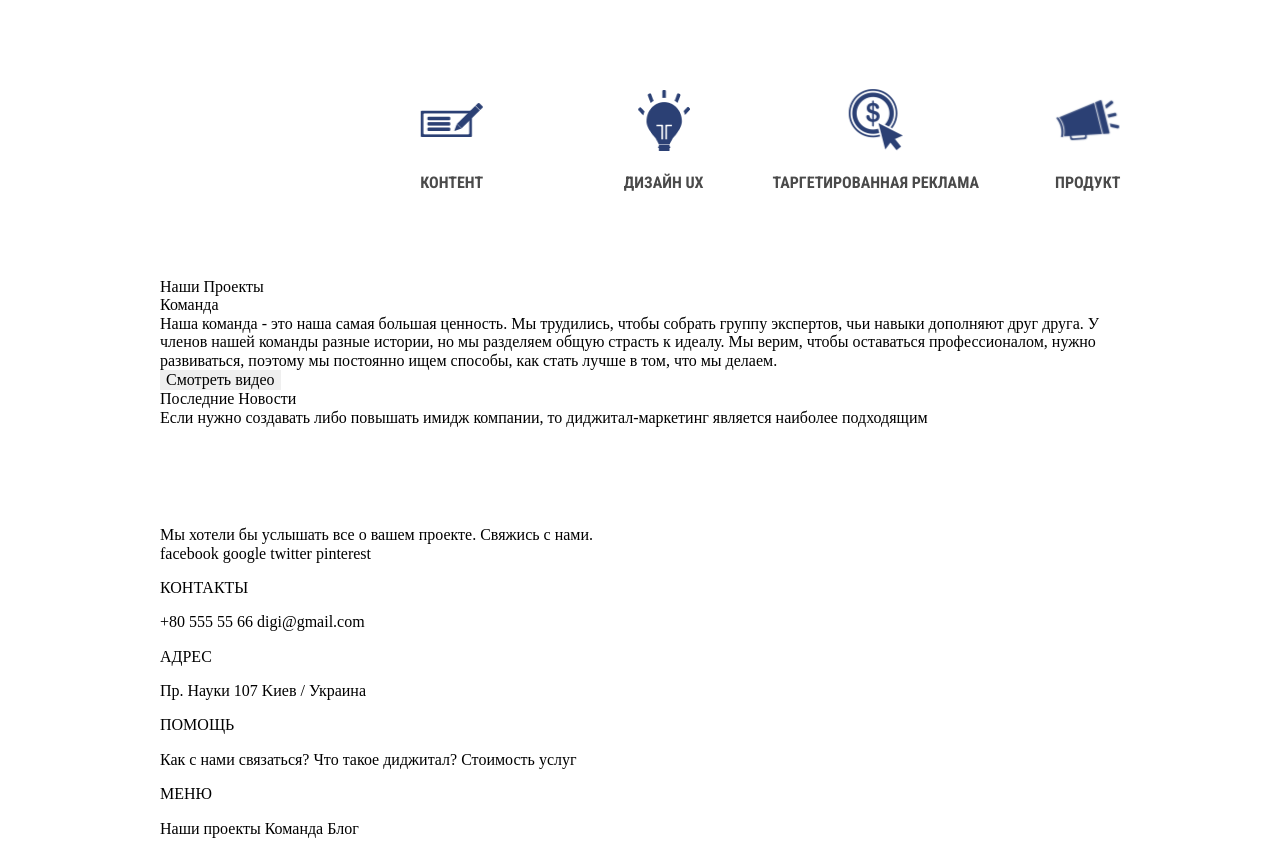
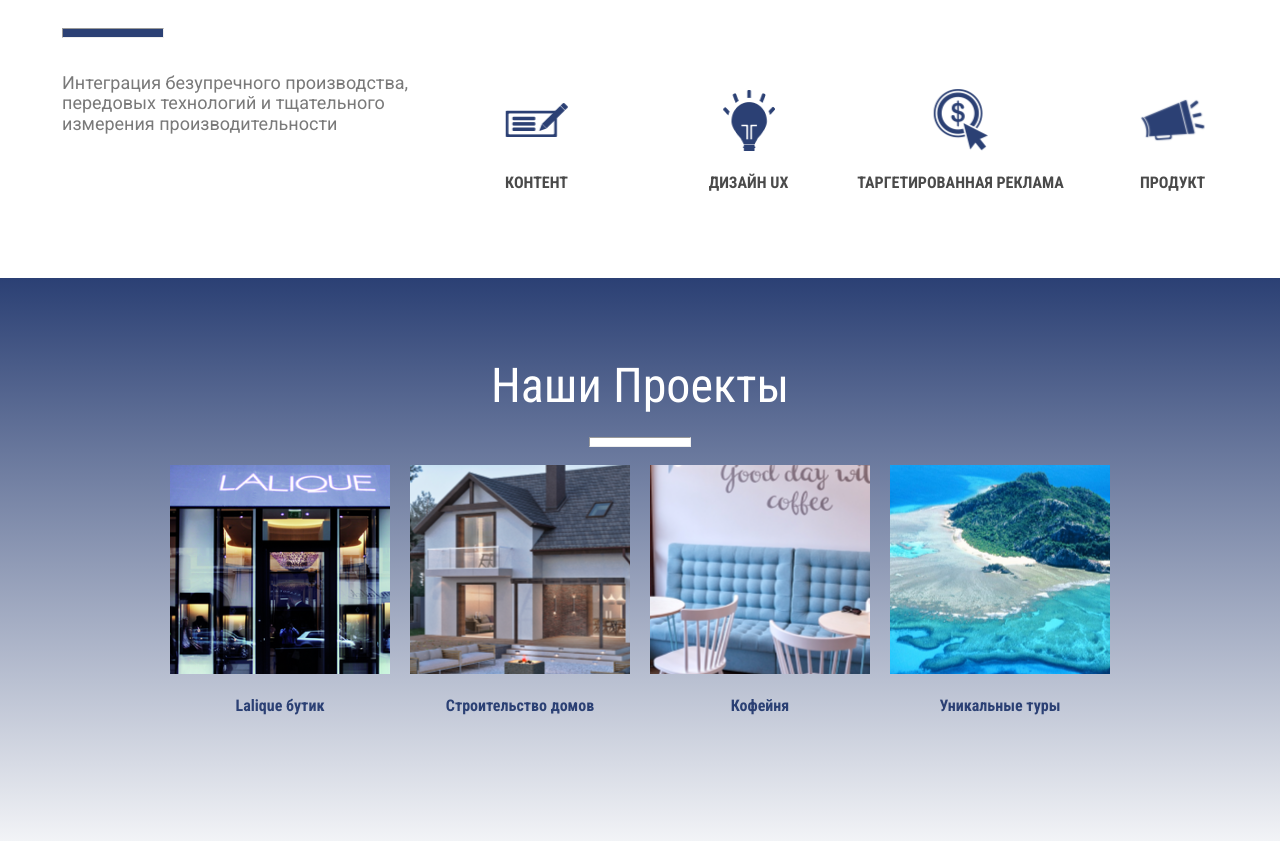
Before and after one commit to YanaLushch/di-gi, a plain HTML site: page index.html in a window 1280 px wide. Shown: the part 1228-2069 px from the top of the page. Drawn offline with nearby package versions, Linux system fonts and the light colour scheme.

Commit message:
finished services section, projects section and started with team section. Polished css a little bit

```diff
--- a/css/style.css
+++ b/css/style.css
@@ -5,7 +5,7 @@
   --white-color: #ffffff;
   --gray-font-color: #797979;
   --table-border: #7ebf84;
-  --almost-black:#4A4A4A;
+  --almost-black: #4a4a4a;
   /* font sizes*/
   --largest-font-size: 96px;
   --base-font-size: 18px;
@@ -54,7 +54,8 @@ header {
 }
 .top-banner::before,
 .top-banner::after,
-footer::before {
+footer::before,
+.projects::before {
   content: "";
   display: block;
   width: 100vw;
@@ -142,7 +143,7 @@ button:active {
   color: var(--white-color);
   font-weight: 800;
 }
-footer{
+footer {
   height: 192px;
 }
 footer::before {
@@ -178,35 +179,36 @@ footer::before {
   font-weight: 500;
   text-transform: uppercase;
 }
-.footer-info{
+.footer-info {
   width: 600px;
 }
-.service{
+.service {
   height: 546px;
   display: flex;
 }
-.feature-boxes{
+.feature-boxes {
   display: flex;
   flex-direction: row;
   flex-wrap: wrap;
+  width: 922px;
 }
-.one-box{
+.one-box {
   width: 212px;
   padding-top: 169px;
 }
-.service-info{
+.service-info {
   display: flex;
   flex-direction: column;
   padding: 90px 0 0 62px;
-    width: 515px;
+  width: 400px;
 }
-.service-header{
+.service-header {
   font-size: var(--header-2-font-size);
   color: var(--main-dark-color);
   font-family: var(--font-family-Roboto-Condensed);
 }
 
-.feature-header{
+.feature-header {
   margin: 0px;
   font-family: var(--font-family-Roboto-Condensed);
   color: var(--almost-black);
@@ -214,32 +216,114 @@ footer::before {
   font-weight: 700;
   font-size: var(--small-text-font-size);
   text-align: center;
-
 }
-.feature-info, .feature-btn{
+.feature-info,
+.feature-btn {
   visibility: hidden;
 }
-.box-1{
-    background:url(../images/icon-1.png) no-repeat 50% 40%;
+.box-1 {
+  background: url(../images/icon-1.png) no-repeat 50% 40%;
 }
-.box-2{
-    background:url(../images/icon-2.png)no-repeat 50% 40%;
+.box-2 {
+  background: url(../images/icon-2.png) no-repeat 50% 40%;
 }
-.box-3{
-    background:url(../images/icon-3.png)no-repeat 50% 40%;
+.box-3 {
+  background: url(../images/icon-3.png) no-repeat 50% 40%;
 }
-.box-4{
-    background:url(../images/icon-4.png)no-repeat 50% 40%;
+.box-4 {
+  background: url(../images/icon-4.png) no-repeat 50% 40%;
 }
-.box-5{
-    background:url(../images/icon-5.png)no-repeat 50% 40%;
+.box-5 {
+  background: url(../images/icon-5.png) no-repeat 50% 40%;
 }
-.box-6{
-    background:url(../images/icon-6.png)no-repeat 50% 40%;
+.box-6 {
+  background: url(../images/icon-6.png) no-repeat 50% 40%;
 }
-.box-7{
-    background:url(../images/icon-7.png)no-repeat 50% 40%;
+.box-7 {
+  background: url(../images/icon-7.png) no-repeat 50% 40%;
 }
-.box-8{
-    background:url(../images/icon-8.png)no-repeat 50% 40%;
+.box-8 {
+  background: url(../images/icon-8.png) no-repeat 50% 40%;
 }
+.service-sub-header {
+  font-family: var(--font-family-Roboto);
+  font-weight: 400;
+  font-size: 24px;
+  margin-top: 64.6px;
+}
+.blue {
+  margin: 30.7px 0 0 0;
+  width: 100px;
+  height: 8px;
+  background-color: var(--main-dark-color);
+}
+.service-p {
+  margin-top: 34.9px;
+  font-family: var(--font-family-Roboto);
+  font-weight: 400;
+  color: var(--gray-font-color);
+  font-size: 18px;
+}
+.projects::before {
+  background: linear-gradient(180deg, #2b4074 0%, rgba(43, 64, 116, 0) 100%);
+  height: 600px;
+}
+.projects {
+  height: 600px;
+}
+.projects section {
+  position: relative;
+}
+.content-header {
+  font-family: var(--font-family-Roboto-Condensed);
+  color: var(--white-color);
+  font-size: 48px;
+  text-align: center;
+  padding-top: 80px;
+}
+.proj-gallery {
+  display: flex;
+}
+.proj-1 {
+  background: url(../images/portfolio-1.png) no-repeat 50% 40%;
+}
+.proj-2 {
+  background: url(../images/portfolio-2.png) no-repeat 50% 40%;
+}
+.proj-3 {
+  background: url(../images/portfolio-3.png) no-repeat 50% 40%;
+}
+.proj-4 {
+  background: url(../images/portfolio-4.png) no-repeat 50% 40%;
+}
+.proj-pic {
+  width: 220px;
+  height: 209px;
+  margin: 10px;
+}
+.white {
+  margin-top: 24px;
+  width: 100px;
+  height: 8px;
+  background-color: var(--white-color);
+}
+.proj-name {
+  margin-top: 23px;
+  text-align: center;
+  font-family: var(--font-family-Roboto-Condensed);
+  font-weight: 700;
+  font-size: 16px;
+  color: var(--main-dark-color);
+}
+.team {
+  display: flex;
+  height: 580px;
+}
+.team-img{
+    background: url(../images/team.png)no-repeat 50% 40%;
+    width: 470px;
+    height: 430px;
+}
+.team-info{
+    width: 500px;
+}
--- a/index.html
+++ b/index.html
@@ -59,7 +59,7 @@
         <div class="service-sub-header">
           От идеи до незабываемого и измеримого результата.
         </div>
-        <hr>
+        <hr  class="blue"/>
         <div class="service-p">
           Интеграция безупречного производства, передовых технологий и
           тщательного измерения производительности
@@ -109,35 +109,39 @@
       </div>
     </section>
     <div class="container">
+      <div class="projects">
         <section>
           <div class="content-header">
             Наши Проекты
           </div>
+          <hr class="white">
           <div class="proj-gallery">
             <div class="gallery-item">
-            <div class="proj-picture"></div>
-            <div class="proj-name"></div>
+              <div class="proj-1 proj-pic"></div>
+              <div class="proj-name">Lalique бутик</div>
             </div>
             <div class="gallery-item">
-            <div class="proj-picture"></div>
-            <div class="proj-name"></div>
+              <div class="proj-2 proj-pic"></div>
+              <div class="proj-name">Строительство домов</div>
             </div>
             <div class="gallery-item">
-            <div class="proj-picture"></div>
-            <div class="proj-name"></div>
+              <div class="proj-3 proj-pic"></div>
+              <div class="proj-name">Кофейня</div>
             </div>
             <div class="gallery-item">
-            <div class="proj-picture"></div>
-            <div class="proj-name"></div>
+              <div class="proj-4 proj-pic"></div>
+              <div class="proj-name">Уникальные туры</div>
             </div>
           </div>
         </section>
-      <section>
-        <div class="info">
-          <div class="content-header">
+      </div>
+      <section class="team">
+        <div class="team-img"></div>
+        <div class="team-info">
+          <div class="team-header">
             Команда
           </div>
-          <div class="content-p">
+          <div class="team-p">
             Наша команда - это наша самая большая ценность. Мы трудились, чтобы
             собрать группу экспертов, чьи навыки дополняют друг друга. У членов
             нашей команды разные истории, но мы разделяем общую страсть к
@@ -147,7 +151,6 @@
           </div>
           <button>Смотреть видео</button>
         </div>
-        <div class="picture"></div>
       </section>
       <section>
         <div class="content-header">Последние Новости</div>
```
Also changed, not shown: images/team.png (added). Lines whose indentation alone changed are shown as unchanged.
